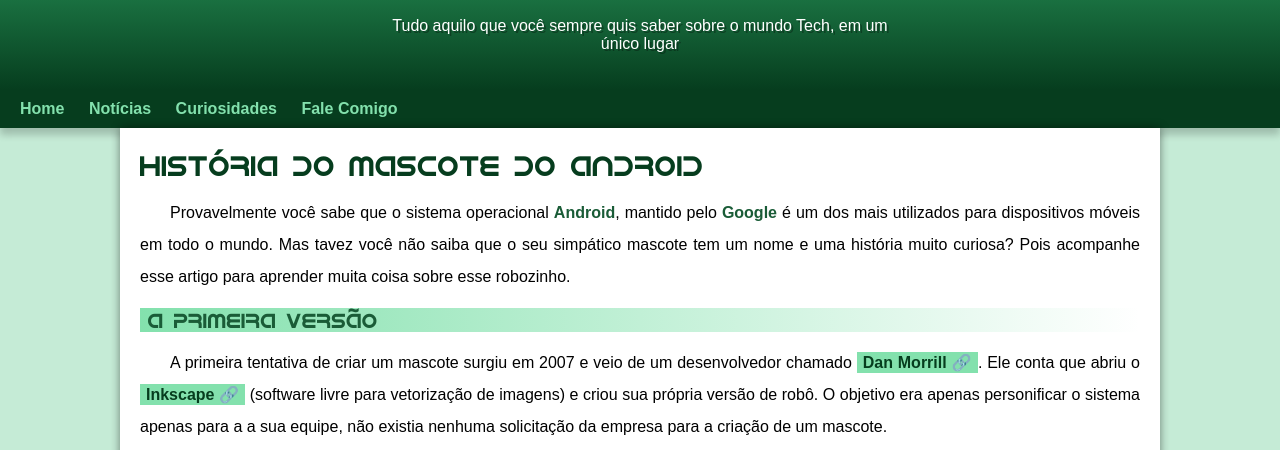
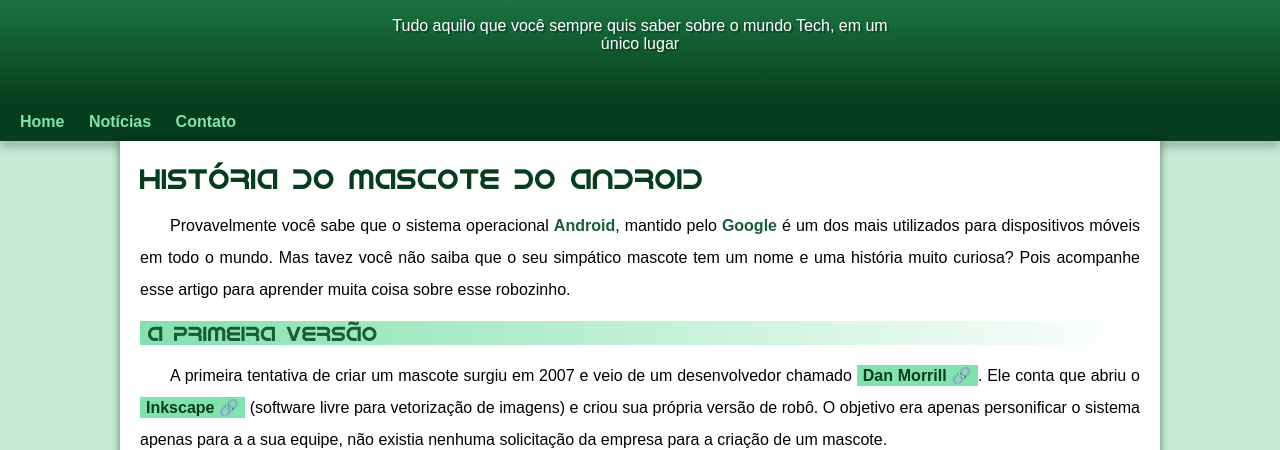
Before and after one commit to CarlosBMWf800/projeto-android, a plain HTML site: page index.html in a window 1280 px wide. Shown: the part 100-550 px from the top of the page. Drawn offline with Linux system fonts and the light colour scheme.

Commit message:
problema de padding corrigido

```diff
--- a/estilo/style.css
+++ b/estilo/style.css
@@ -64,7 +64,7 @@ header > p {
     padding-right: 10px;
     padding-left: 10px;
     margin: auto;
-    margin-bottom: 20px;
+    padding-bottom: 50px;
     text-shadow: 2px 2px 0px rgba(0, 0, 0, 0.315);
 }
 
--- a/index.html
+++ b/index.html
@@ -15,8 +15,8 @@
     <nav>
         <a href="#">Home</a>
         <a href="#">Notícias</a>
-        <a href="#">Curiosidades</a>
-        <a href="#">Fale Comigo</a>
+        <a href="#">Contato</a>
+
     </nav>
     <main>
         <article>
```
